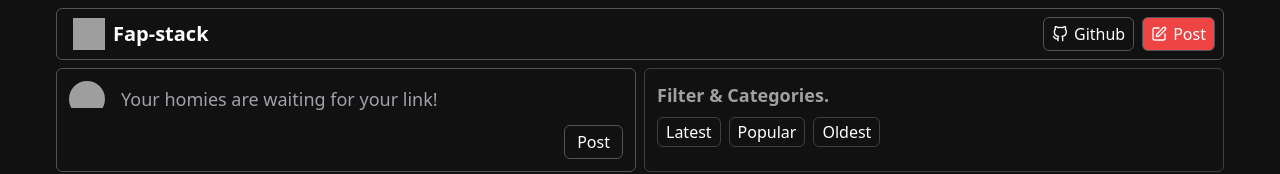
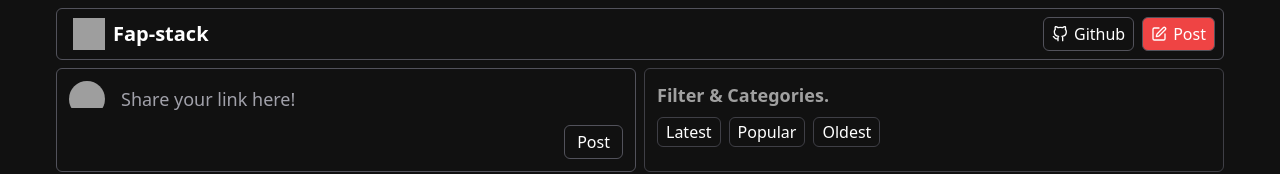
Before and after one commit to rinkitadhana/Fap-stack, a React (Vite) app in the folder client/: page / in a window 1280 px wide. Shown: the top 174 px of the page. Built offline with nearby package versions, Linux system fonts and the light colour scheme; grey boxes are pictures that could not be loaded.

Commit message:
some changes

```diff
--- a/client/src/Pages/Post.tsx
+++ b/client/src/Pages/Post.tsx
@@ -56,7 +56,7 @@ const Post = () => {
           {isActive && (
             <div className=" select-none flex gap-4 items-center">
               <input
-                placeholder="Username"
+                placeholder="username"
                 className=" w-fit bg-transparent outline-none border border-zinc-600/35 rounded py-1 px-2"
               />
               <div className="hidden md:flex  gap-1.5 items-center animate-pulse ">
@@ -70,7 +70,7 @@ const Post = () => {
           <input
             onChange={handleInputChange}
             onFocus={() => setIsActive(true)}
-            placeholder="Your homies are waiting for your link!"
+            placeholder="Share your link here!"
             className={`  ${
               hasValue && hasDomain && hasHttps ? "text-blue-500" : ""
             } post-input`}
--- a/client/src/index.css
+++ b/client/src/index.css
@@ -9,7 +9,7 @@ body {
   @apply md:max-w-[1200px] mx-auto my-2 px-2 md:px-4;
 }
 .post-input {
-  @apply py-1 w-full px-1  placeholder-zinc-400 placeholder:select-none md:placeholder:text-lg placeholder:text-[0.95rem]  md:text-lg text-base bg-transparent outline-none;
+  @apply py-1 w-full px-1  placeholder-zinc-400 placeholder:select-none  placeholder:text-lg   md:text-lg text-base bg-transparent outline-none;
 }
 
 .btn {
```
